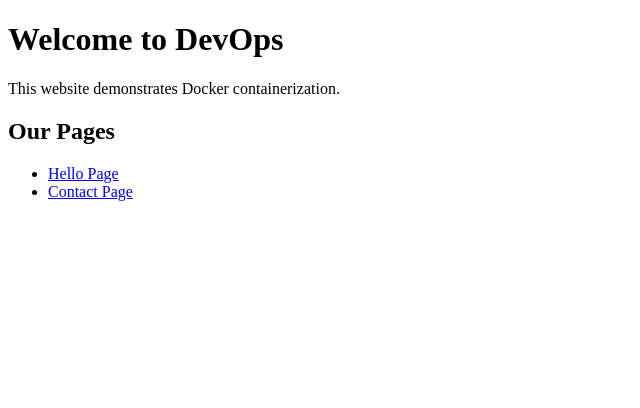
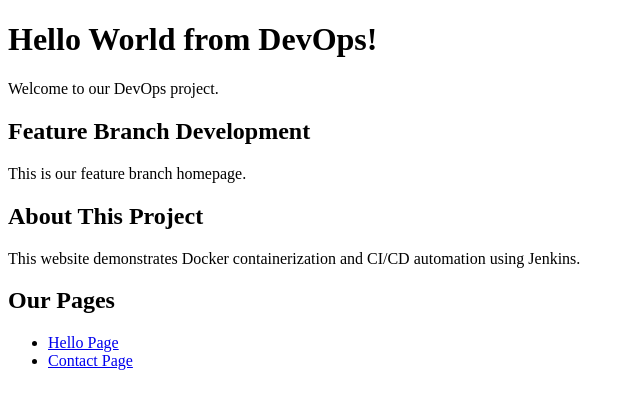
Before and after one commit to NsengiyumvaTheophile/DEV01, a plain HTML site: page index.html in a window 1280 px wide. Shown: the whole page, without its empty margins (0-640 px from the left). Drawn offline with Linux system fonts and the light colour scheme.

Commit message:
Fix homepage to meet test requirements

```diff
--- a/index.html
+++ b/index.html
@@ -7,13 +7,29 @@
     <title>DevOps Home</title>
 </head>
 <body>
-    <h1>Welcome to DevOps</h1>
-    <p>This website demonstrates Docker containerization.</p>
+    <header>
+        <h1>Hello World from DevOps!</h1>
+        <p>Welcome to our DevOps project.</p>
+    </header>
 
-    <h2>Our Pages</h2>
-    <ul>
-        <li><a href="hello.html">Hello Page</a></li>
-        <li><a href="contact.html">Contact Page</a></li>
-    </ul>
+    <main>
+        <section id="feature-homepage">
+            <h2>Feature Branch Development</h2>
+            <p>This is our feature branch homepage.</p>
+        </section>
+
+        <section>
+            <h2>About This Project</h2>
+            <p>This website demonstrates Docker containerization and CI/CD automation using Jenkins.</p>
+        </section>
+
+        <section>
+            <h2>Our Pages</h2>
+            <ul>
+                <li><a href="hello.html">Hello Page</a></li>
+                <li><a href="contact.html">Contact Page</a></li>
+            </ul>
+        </section>
+    </main>
 </body>
 </html>
```
